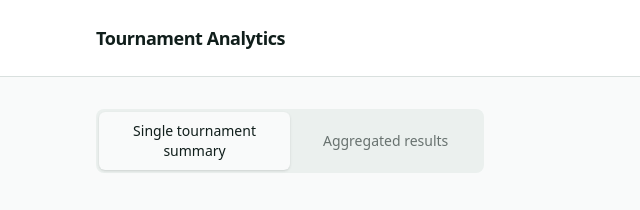
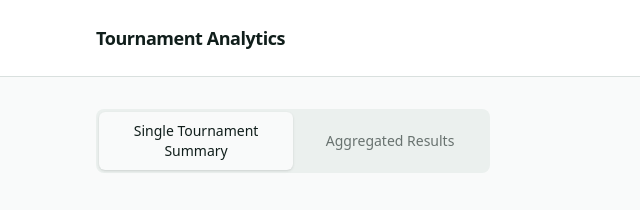
Before and after one commit to aGurysh/tourneyData, a React (Vite) app in the folder App/frontend/: page / in a window 1280 px wide. Shown: the top 210 px of the page, without its empty margins (0-640 px from the left). Built offline with nearby package versions, Linux system fonts and the light colour scheme.

Commit message:
fix strings

```diff
--- a/App/frontend/src/App.tsx
+++ b/App/frontend/src/App.tsx
@@ -20,10 +20,10 @@ export default function App() {
         <Tabs defaultValue="single" className="gap-8">
           <TabsList aria-label="Analytics views" className="w-full group-data-horizontal/tabs:h-auto sm:w-fit">
             <TabsTrigger value="single" className="whitespace-normal px-4 py-2">
-              Single tournament summary
+              Single Tournament Summary
             </TabsTrigger>
             <TabsTrigger value="aggregated" className="whitespace-normal px-4 py-2">
-              Aggregated results
+              Aggregated Results
             </TabsTrigger>
           </TabsList>
 
```
